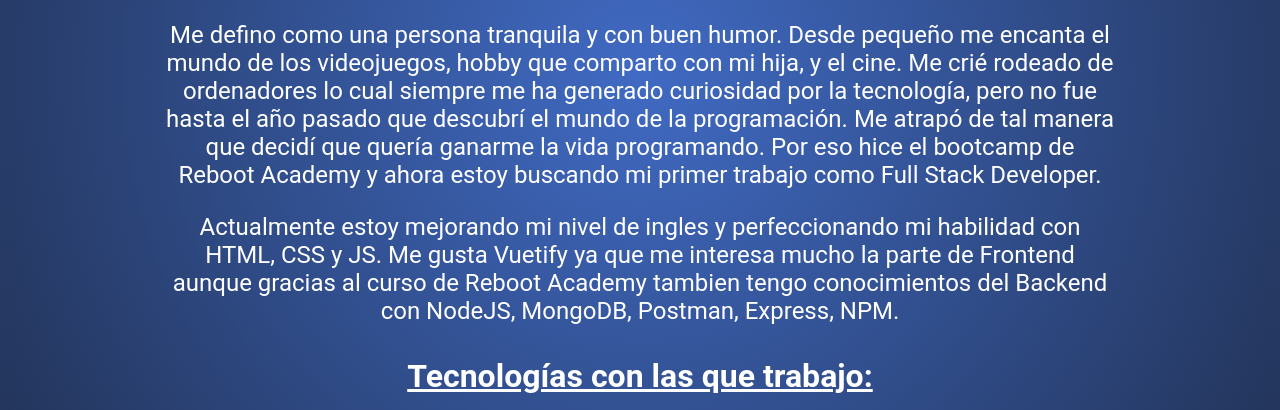
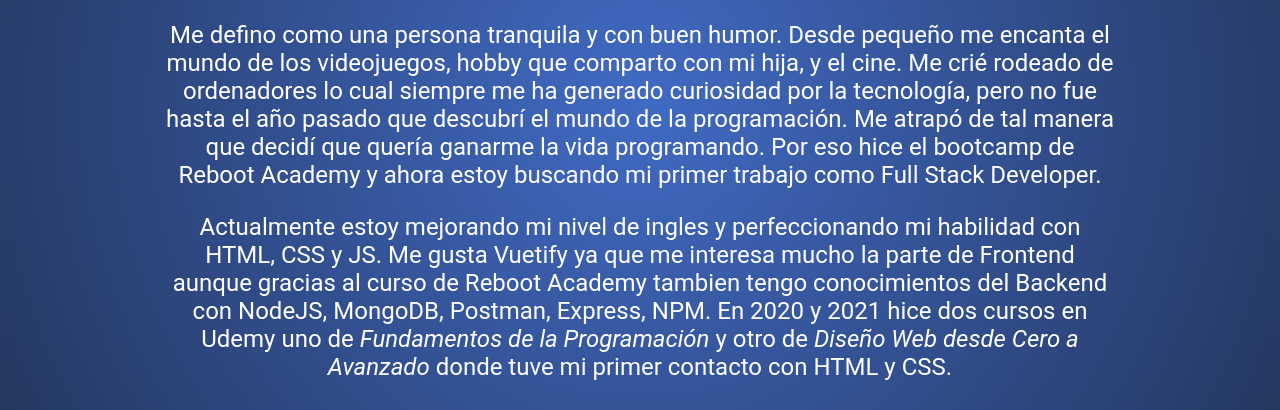
Before and after one commit to Adriancito82/Portafolio-Adrian, a plain HTML site: page index.html in a window 1280 px wide. Shown: the part 615-1025 px from the top of the page. Drawn offline with Linux system fonts and the light colour scheme.

Commit message:
Más texto

```diff
--- a/index.html
+++ b/index.html
@@ -40,6 +40,9 @@
                 Actualmente estoy mejorando mi nivel de ingles y perfeccionando mi habilidad con HTML, CSS y JS. Me
                 gusta Vuetify ya que me interesa mucho la parte de Frontend aunque gracias al curso de Reboot Academy
                 tambien tengo conocimientos del Backend con NodeJS, MongoDB, Postman, Express, NPM.
+                En 2020 y 2021 hice dos cursos en Udemy uno de <em>Fundamentos de la Programación</em> y otro de
+                <em>Diseño Web desde
+                    Cero a Avanzado</em> donde tuve mi primer contacto con HTML y CSS.
             </p>
         </article>
         <p class="texto_iconos">Tecnologías con las que trabajo:</p>
```
